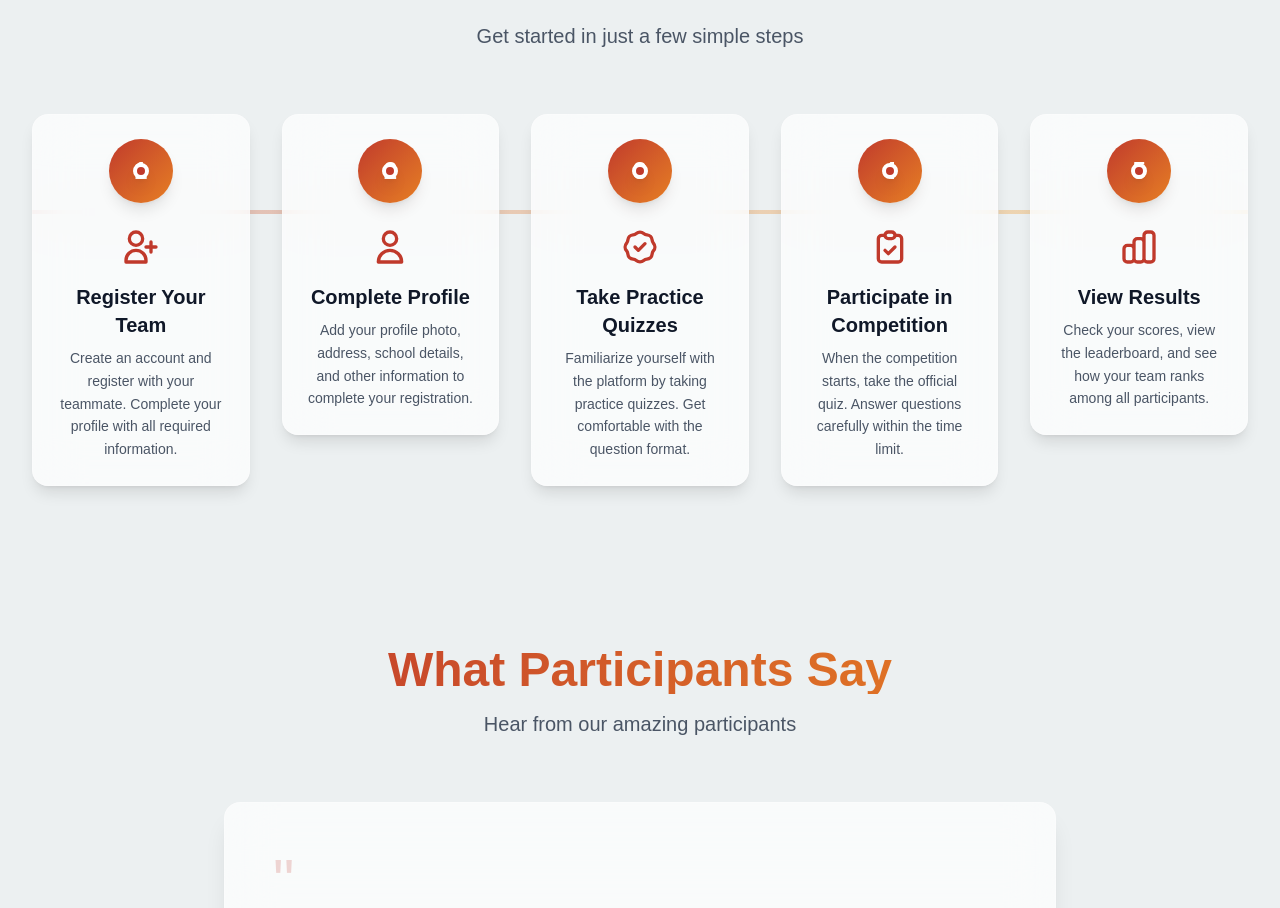
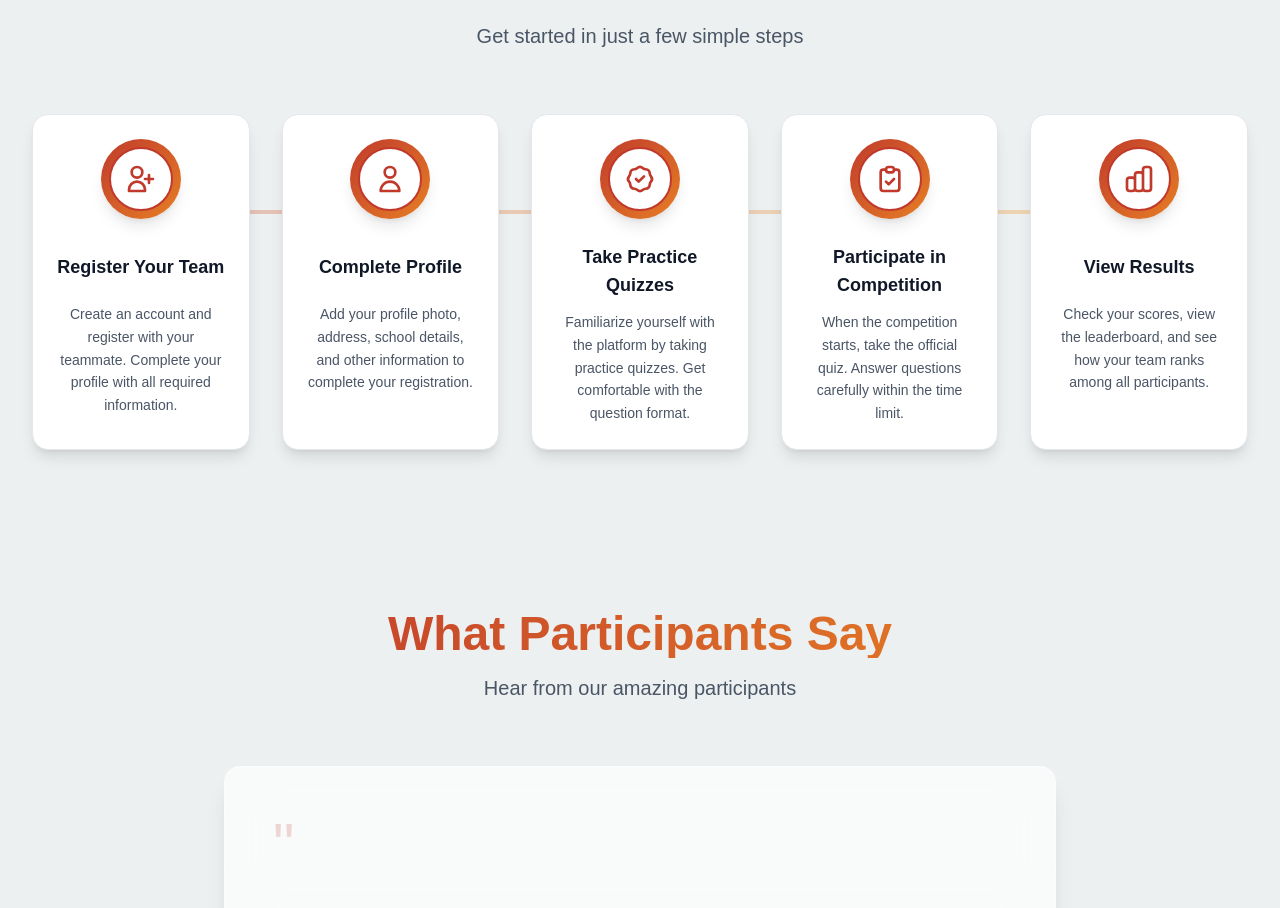
Before and after one commit to chinmayautoomstudio/gyana-spandana, a Next.js app: page / in a window 1280 px wide. Shown: the part 2230-3138 px from the top of the page. Built offline with nearby package versions, Linux system fonts and the light colour scheme.

Commit message:
Make How It Works cards uniform with consistent heights and remove timeline dots

```diff
--- a/app/page.tsx
+++ b/app/page.tsx
@@ -155,7 +155,7 @@ const steps = [
     title: 'Register Your Team',
     description: 'Create an account and register with your teammate. Complete your profile with all required information.',
     icon: (
-      <svg className="w-10 h-10" fill="none" stroke="currentColor" viewBox="0 0 24 24">
+      <svg className="w-8 h-8" fill="none" stroke="currentColor" viewBox="0 0 24 24">
         <path strokeLinecap="round" strokeLinejoin="round" strokeWidth={2} d="M18 9v3m0 0v3m0-3h3m-3 0h-3m-2-5a4 4 0 11-8 0 4 4 0 018 0zM3 20a6 6 0 0112 0v1H3v-1z" />
       </svg>
     ),
@@ -165,7 +165,7 @@ const steps = [
     title: 'Complete Profile',
     description: 'Add your profile photo, address, school details, and other information to complete your registration.',
     icon: (
-      <svg className="w-10 h-10" fill="none" stroke="currentColor" viewBox="0 0 24 24">
+      <svg className="w-8 h-8" fill="none" stroke="currentColor" viewBox="0 0 24 24">
         <path strokeLinecap="round" strokeLinejoin="round" strokeWidth={2} d="M16 7a4 4 0 11-8 0 4 4 0 018 0zM12 14a7 7 0 00-7 7h14a7 7 0 00-7-7z" />
       </svg>
     ),
@@ -175,7 +175,7 @@ const steps = [
     title: 'Take Practice Quizzes',
     description: 'Familiarize yourself with the platform by taking practice quizzes. Get comfortable with the question format.',
     icon: (
-      <svg className="w-10 h-10" fill="none" stroke="currentColor" viewBox="0 0 24 24">
+      <svg className="w-8 h-8" fill="none" stroke="currentColor" viewBox="0 0 24 24">
         <path strokeLinecap="round" strokeLinejoin="round" strokeWidth={2} d="M9 12l2 2 4-4M7.835 4.697a3.42 3.42 0 001.946-.806 3.42 3.42 0 014.438 0 3.42 3.42 0 001.946.806 3.42 3.42 0 013.138 3.138 3.42 3.42 0 00.806 1.946 3.42 3.42 0 010 4.438 3.42 3.42 0 00-.806 1.946 3.42 3.42 0 01-3.138 3.138 3.42 3.42 0 00-1.946.806 3.42 3.42 0 01-4.438 0 3.42 3.42 0 00-1.946-.806 3.42 3.42 0 01-3.138-3.138 3.42 3.42 0 00-.806-1.946 3.42 3.42 0 010-4.438 3.42 3.42 0 00.806-1.946 3.42 3.42 0 013.138-3.138z" />
       </svg>
     ),
@@ -185,7 +185,7 @@ const steps = [
     title: 'Participate in Competition',
     description: 'When the competition starts, take the official quiz. Answer questions carefully within the time limit.',
     icon: (
-      <svg className="w-10 h-10" fill="none" stroke="currentColor" viewBox="0 0 24 24">
+      <svg className="w-8 h-8" fill="none" stroke="currentColor" viewBox="0 0 24 24">
         <path strokeLinecap="round" strokeLinejoin="round" strokeWidth={2} d="M9 5H7a2 2 0 00-2 2v12a2 2 0 002 2h10a2 2 0 002-2V7a2 2 0 00-2-2h-2M9 5a2 2 0 002 2h2a2 2 0 002-2M9 5a2 2 0 012-2h2a2 2 0 012 2m-6 9l2 2 4-4" />
       </svg>
     ),
@@ -195,7 +195,7 @@ const steps = [
     title: 'View Results',
     description: 'Check your scores, view the leaderboard, and see how your team ranks among all participants.',
     icon: (
-      <svg className="w-10 h-10" fill="none" stroke="currentColor" viewBox="0 0 24 24">
+      <svg className="w-8 h-8" fill="none" stroke="currentColor" viewBox="0 0 24 24">
         <path strokeLinecap="round" strokeLinejoin="round" strokeWidth={2} d="M9 19v-6a2 2 0 00-2-2H5a2 2 0 00-2 2v6a2 2 0 002 2h2a2 2 0 002-2zm0 0V9a2 2 0 012-2h2a2 2 0 012 2v10m-6 0a2 2 0 002 2h2a2 2 0 002-2m0 0V5a2 2 0 012-2h2a2 2 0 012 2v14a2 2 0 01-2 2h-2a2 2 0 01-2-2z" />
       </svg>
     ),
--- a/components/home/HowItWorks.tsx
+++ b/components/home/HowItWorks.tsx
@@ -28,28 +28,32 @@ export function HowItWorks({ steps }: HowItWorksProps) {
           {/* Timeline Line - Desktop */}
           <div className="hidden lg:block absolute top-24 left-0 right-0 h-1 bg-gradient-to-r from-[#C0392B]/30 via-[#E67E22]/30 to-[#F39C12]/30" />
 
-          <div className="grid grid-cols-1 md:grid-cols-2 lg:grid-cols-5 gap-8">
+          <div className="grid grid-cols-1 md:grid-cols-2 lg:grid-cols-5 gap-6 lg:gap-8 items-stretch">
             {steps.map((step, index) => (
-              <div key={index} className="relative">
+              <div key={index} className="relative flex h-full">
                 {/* Step Card */}
-                <div className="bg-white/70 backdrop-blur-xl rounded-2xl border border-white/20 shadow-lg p-6 text-center hover:scale-105 transition-transform duration-300">
-                  {/* Step Number Badge */}
-                  <div className="relative mb-6">
-                    <div className="w-16 h-16 mx-auto bg-gradient-to-br from-[#C0392B] to-[#E67E22] rounded-full flex items-center justify-center text-white font-bold text-2xl shadow-lg">
-                      {step.number}
+                <div className="bg-white rounded-2xl border border-gray-200 shadow-lg p-6 text-center hover:shadow-xl transition-shadow duration-300 flex flex-col w-full h-full">
+                  {/* Icon Container - Uniform styling */}
+                  <div className="relative mb-6 flex justify-center">
+                    {/* Outer gradient circle */}
+                    <div className="w-20 h-20 bg-gradient-to-br from-[#C0392B] to-[#E67E22] rounded-full flex items-center justify-center shadow-lg">
+                      {/* Inner white circle with red border */}
+                      <div className="w-16 h-16 bg-white border-2 border-[#C0392B] rounded-full flex items-center justify-center">
+                        {/* Icon */}
+                        <div className="text-[#C0392B] flex justify-center items-center">
+                          {step.icon}
+                        </div>
+                      </div>
                     </div>
-                    {/* Timeline Dot */}
-                    <div className="hidden lg:block absolute top-1/2 left-1/2 -translate-x-1/2 -translate-y-1/2 w-4 h-4 bg-[#C0392B] rounded-full border-4 border-white shadow-lg" />
                   </div>
 
-                  {/* Icon */}
-                  <div className="mb-4 text-4xl text-[#C0392B] flex justify-center">
-                    {step.icon}
+                  {/* Content - Uniform spacing and sizing */}
+                  <div className="flex-1 flex flex-col">
+                    <h3 className="text-lg font-bold text-gray-900 mb-3 min-h-[3rem] flex items-center justify-center">
+                      {step.title}
+                    </h3>
+                    <p className="text-gray-600 text-sm leading-relaxed flex-1">{step.description}</p>
                   </div>
-
-                  {/* Content */}
-                  <h3 className="text-xl font-bold text-gray-900 mb-2">{step.title}</h3>
-                  <p className="text-gray-600 text-sm leading-relaxed">{step.description}</p>
                 </div>
               </div>
             ))}
```
